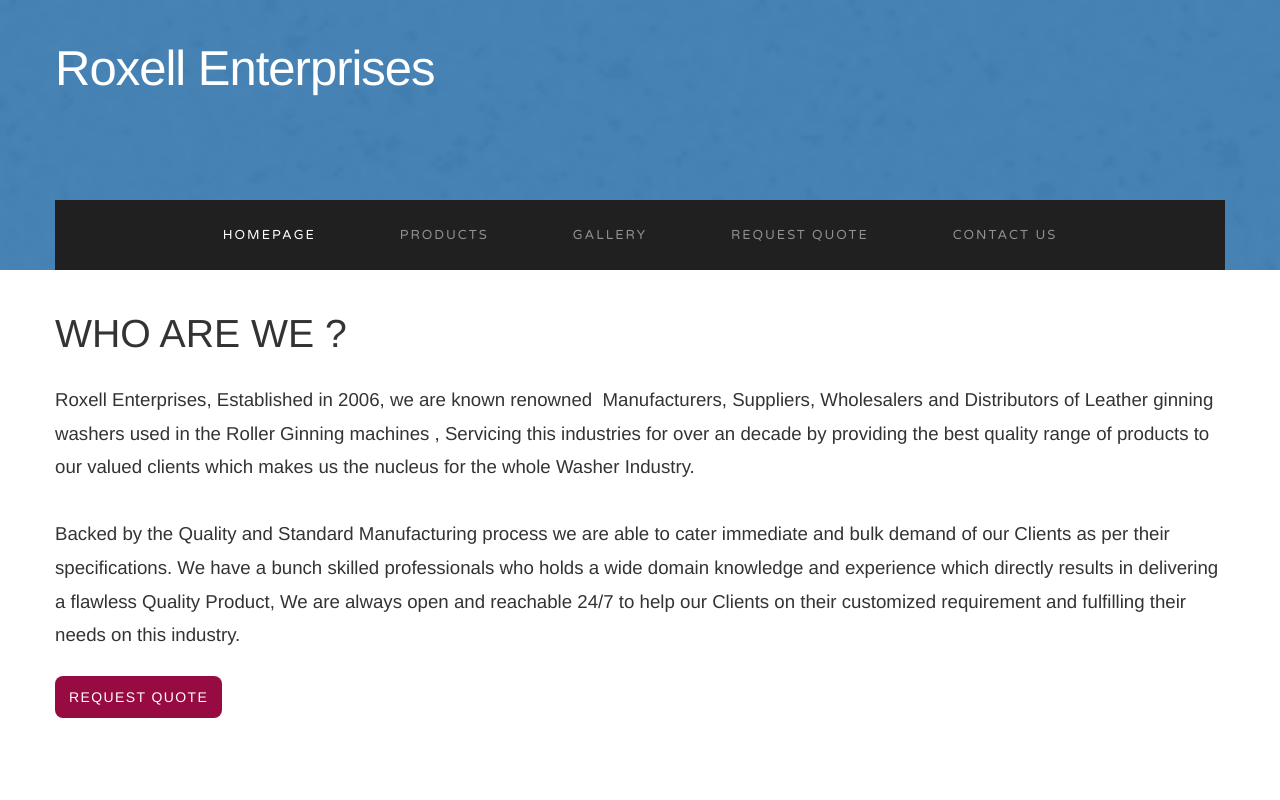
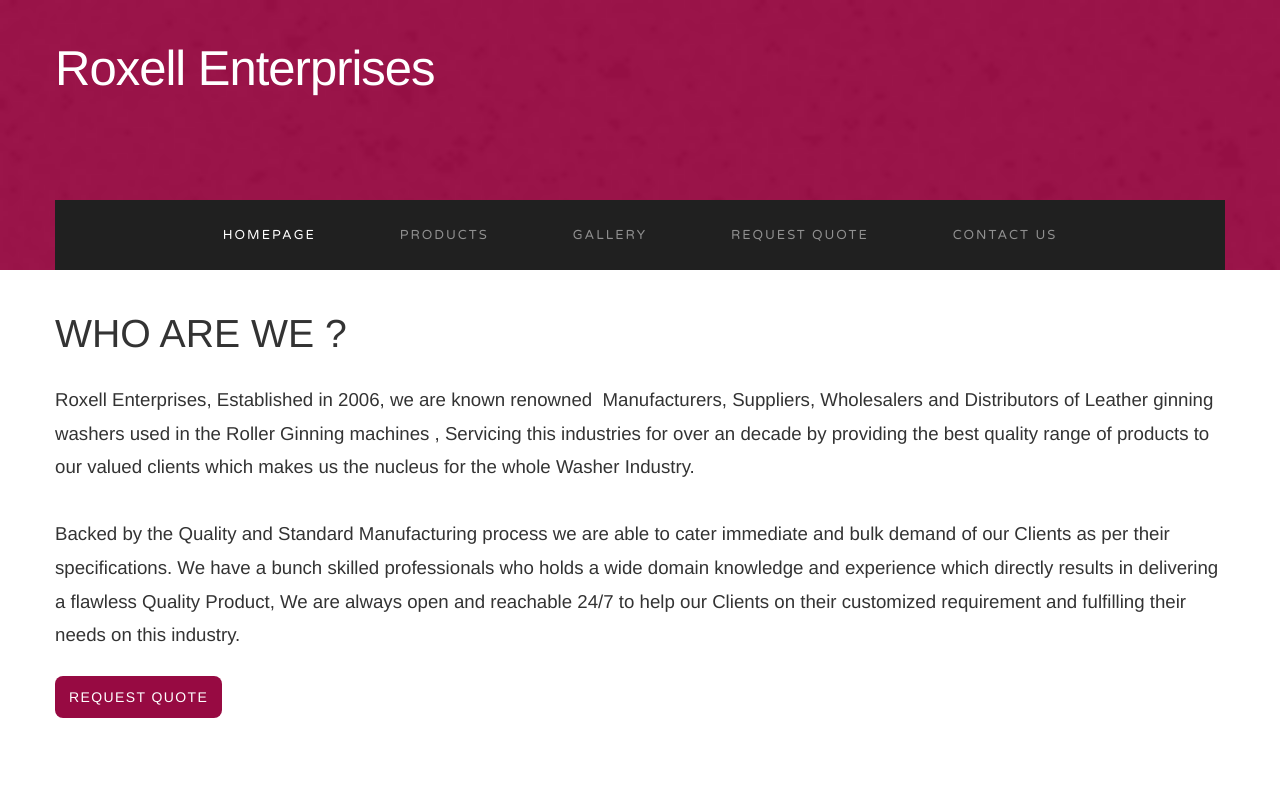
Before and after one commit to mohammed-rizwan/lwrepo, a plain HTML site: page index.html in a window 1280 px wide. Shown: the top 800 px of the page. Drawn offline with nearby package versions, Linux system fonts and the light colour scheme.

Commit message:
Color change

```diff
--- a/default.css
+++ b/default.css
@@ -114,7 +114,7 @@ hr {
 
 #header-wrapper
 {
-	background: #407eb3 url(images/overlay.png);
+	background: #970A42 url(images/overlay.png);
 	background-size: cover;
 }
 
```
